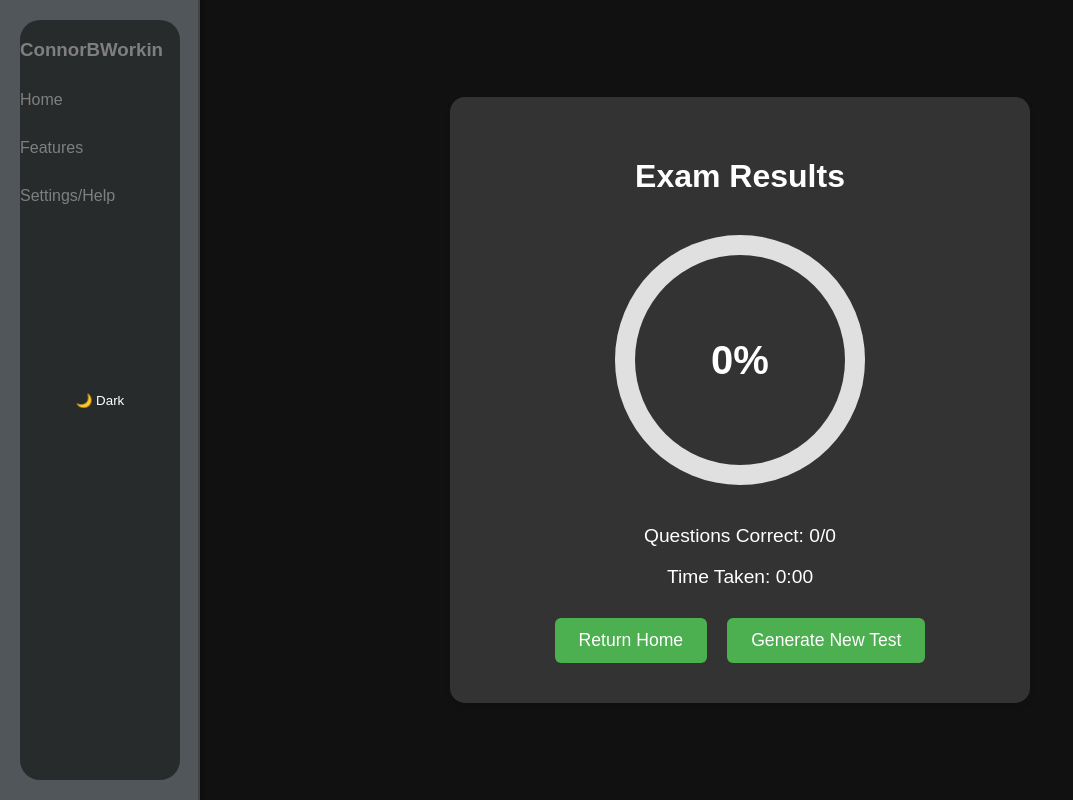
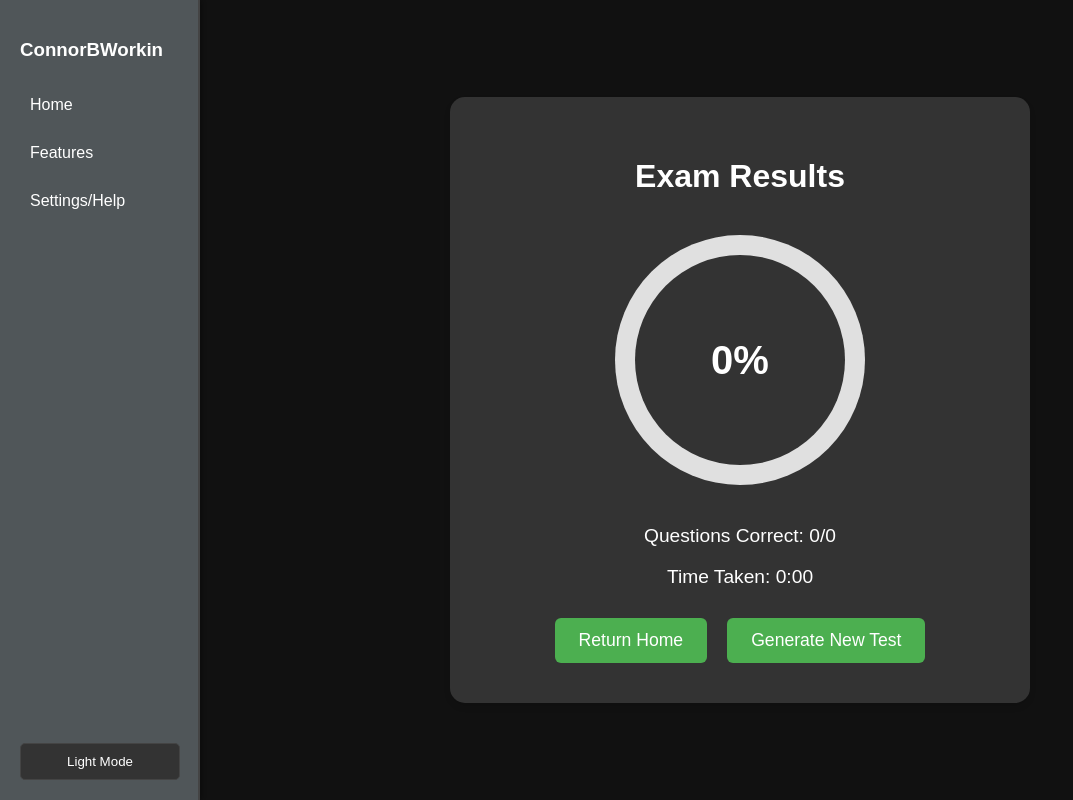
Before and after one commit to ConnorBoetig-dev/TheCompTIABible.com, a plain HTML site: page submit.html in a window 1280 px wide. Shown: the whole page, without its empty margins (0-1073 px from the left). Drawn offline with Linux system fonts and the light colour scheme.

Commit message:
fix light mode on exma results page

```diff
--- a/submit-styles.css
+++ b/submit-styles.css
@@ -106,15 +106,21 @@ body {
 /* Theme toggle button */
 .theme-toggle {
     position: fixed;
-    top: 20px;
-    right: 20px;
-    z-index: 1000;
-    padding: 8px 16px;
-    border-radius: 20px;
-    border: none;
-    background-color: rgba(0, 0, 0, 0.5);
-    color: white;
+    bottom: 20px;
+    left: 20px;
+    width: 160px;
+    padding: 10px;
+    z-index: 100;
+    background-color: var(--card-bg-color);
+    color: var(--text-color);
+    border: 1px solid var(--border-color);
+    border-radius: 5px;
     cursor: pointer;
+    transition: all 0.3s ease;
+}
+
+.theme-toggle:hover {
+    background-color: var(--border-color);
 }
 
 /* Sidebar styles */
@@ -128,6 +134,8 @@ body {
     padding: 20px;
     box-sizing: border-box;
     z-index: 100;
+    display: flex;
+    flex-direction: column;
 }
 
 .sidebar h3 {
@@ -136,12 +144,14 @@ body {
 }
 
 .sidebar a {
-    display: block;
     color: var(--text-color);
     text-decoration: none;
-    padding: 10px 0;
+    padding: 10px;
+    margin: 5px 0;
+    border-radius: 5px;
+    transition: background-color 0.3s ease;
 }
 
 .sidebar a:hover {
-    opacity: 0.8;
+    background-color: rgba(255, 255, 255, 0.1);
 }
--- a/submit.html
+++ b/submit.html
@@ -4,7 +4,6 @@
     <meta charset="UTF-8">
     <meta name="viewport" content="width=device-width, initial-scale=1.0">
     <title>Exam Results</title>
-    <!-- Update paths to match your structure -->
     <link rel="stylesheet" href="styles.css">
     <link rel="stylesheet" href="submit-styles.css">
 </head>
@@ -14,6 +13,7 @@
         <a href="index.html">Home</a>
         <a href="#">Features</a>
         <a href="#">Settings/Help</a>
+        <button id="themeToggle" class="theme-toggle">Light/Dark Mode</button>
     </div>
 
     <div class="results-container">
@@ -32,8 +32,6 @@
             </div>
         </div>
     </div>
-
-    <button id="themeToggle" class="theme-toggle">🌙 Dark</button>
     <script src="submit.js"></script>
 </body>
 </html>
--- a/submit.js
+++ b/submit.js
@@ -27,11 +27,25 @@ progressBar.style.background =
 
 // Theme toggle functionality
 const themeToggle = document.getElementById('themeToggle');
+
+// Check for saved theme preference
+const savedTheme = localStorage.getItem('theme') || 'dark';
+document.documentElement.setAttribute('data-theme', savedTheme);
+themeToggle.textContent = savedTheme === 'dark' ? 'Light Mode' : 'Dark Mode';
+
+// Add event listener for theme toggle
 themeToggle.addEventListener('click', () => {
-    document.body.dataset.theme =
-        document.body.dataset.theme === 'light' ? 'dark' : 'light';
-    themeToggle.textContent =
-        document.body.dataset.theme === 'light' ? '🌙 Dark' : '☀️ Light';
+    const currentTheme = document.documentElement.getAttribute('data-theme');
+    const newTheme = currentTheme === 'dark' ? 'light' : 'dark';
+
+    // Update the theme
+    document.documentElement.setAttribute('data-theme', newTheme);
+
+    // Update button text
+    themeToggle.textContent = newTheme === 'dark' ? 'Light Mode' : 'Dark Mode';
+
+    // Save preference
+    localStorage.setItem('theme', newTheme);
 });
 
 // Update the "Generate New Test" button to include original parameters
```
